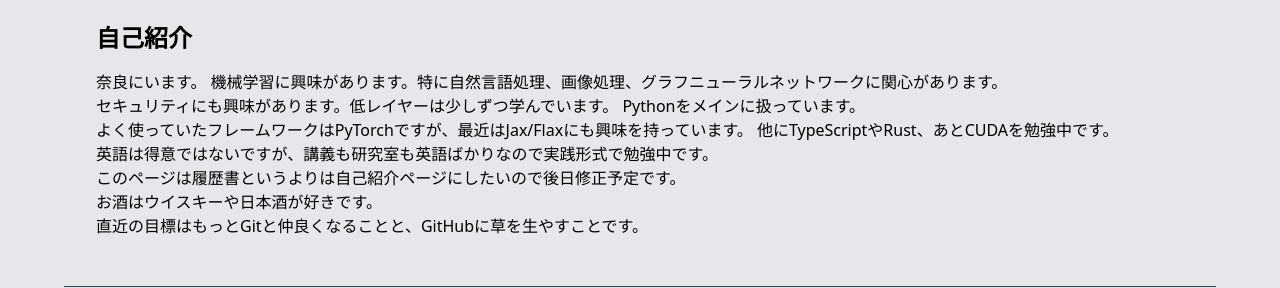
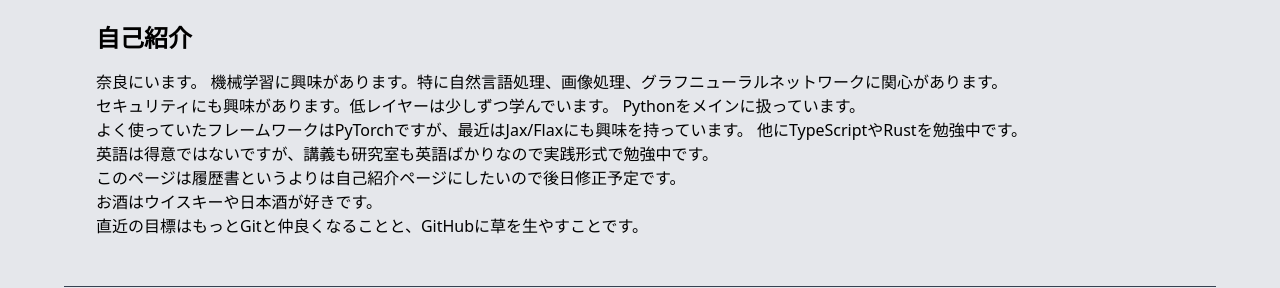
Before and after one commit to n4okins/n4okins.github.io, a Next.js app: page / in a window 1280 px wide. Shown: the part 281-569 px from the top of the page. Built offline with nearby package versions, Linux system fonts and the light colour scheme.

Commit message:
fix content

```diff
--- a/src/pages/content.tsx
+++ b/src/pages/content.tsx
@@ -13,7 +13,7 @@ export default function content(lang: string) {
                         機械学習に興味があります。特に自然言語処理、画像処理、グラフニューラルネットワークに関心があります。
                         セキュリティにも興味があります。低レイヤーは少しずつ学んでいます。
                         Pythonをメインに扱っています。よく使っていたフレームワークはPyTorchですが、最近はJax/Flaxにも興味を持っています。
-                        他にTypeScriptやRust、あとCUDAを勉強中です。
+                        他にTypeScriptやRustを勉強中です。
                         英語は得意ではないですが、講義も研究室も英語ばかりなので実践形式で勉強中です。
                         <br />
                         このページは履歴書というよりは自己紹介ページにしたいので後日修正予定です。
@@ -160,7 +160,7 @@ export default function content(lang: string) {
                         I have a keen interest in machine learning, with a particular focus on natural language processing, image processing, and graph neural networks.
                         I am also interested in security, although I am not very familiar with lower-level details, I am gradually learning more.
                         My primary programming language is Python. I frequently use the PyTorch framework, but recently I have also become interested in Jax/Flax.
-                        Additionally, I am studying TypeScript, Rust, and CUDA.
+                        Additionally, I am studying TypeScript and Rust.
                         English is not my forte, but as both lectures and lab work are conducted in English, I am actively learning through practical application.
                         <br />
                         This page is intended more as an introduction than a resume, so I plan to update it later.
```
